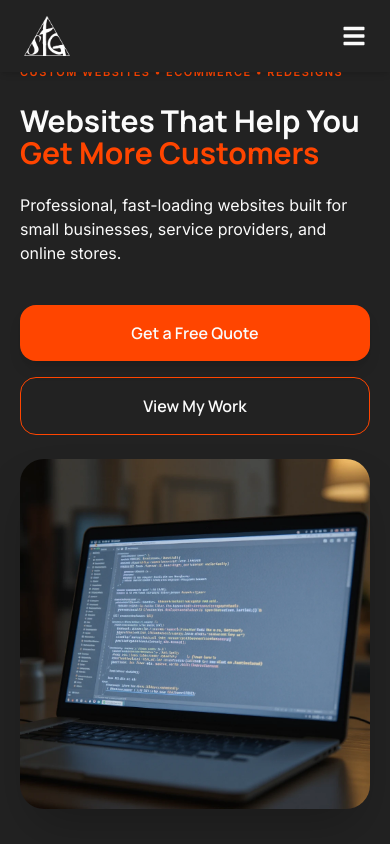
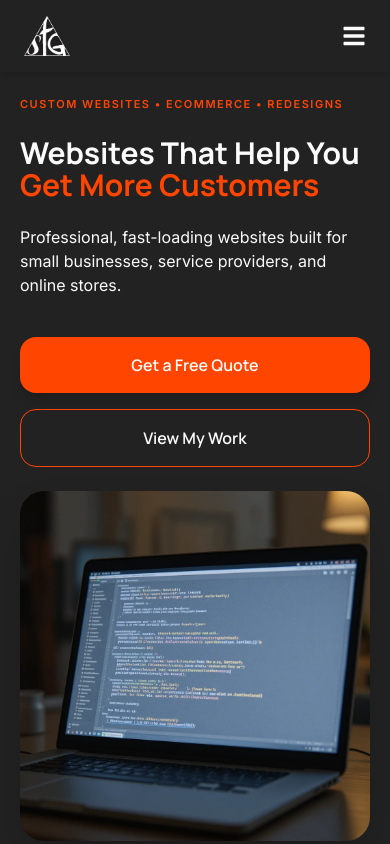
Before and after one commit to stefangrobler155/sfgweb-colorful, a Next.js app: page / in a window 390 px wide. Shown: the top 844 px of the page. Built offline with nearby package versions, Linux system fonts and the light colour scheme.

Commit message:
fix: update layout styles for improved visual consistency

```diff
--- a/src/app/layout.js
+++ b/src/app/layout.js
@@ -25,10 +25,10 @@ const manrope = Manrope({
 
 export default function RootLayout({ children }) {
   return (
-    <html lang="en" className={`${inter.variable} ${manrope.variable}`}>
-      <body className={`${inter.className} ${manrope.className} bg-[var(--primary-color)]`}>
+    <html lang="en" className={`${inter.variable} ${manrope.variable} bg-[var(--secondary-color)]`}>
+      <body className={`${inter.className} ${manrope.className}`}>
         <Navbar />
-        <main className="flex flex-col pt-16">
+        <main className="flex flex-col pt-24 md:pt-16">
           {children}
         </main>
         <Footer />
```
